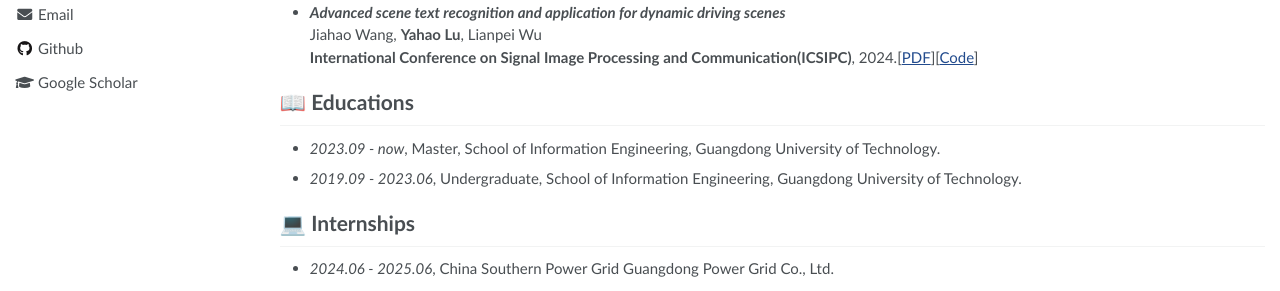
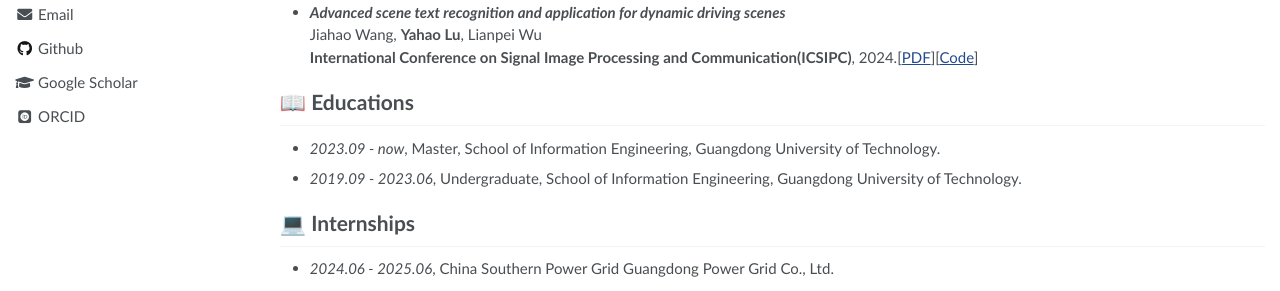
Before and after one commit to datou0326/datou0326.github.io, a Jekyll site: the page built from _pages/about.md, in a window 1280 px wide. Shown: the part 522-813 px from the top of the page. Built offline with Jekyll 4.4.1, drawn with Linux system fonts in a browser that asks for light colours; some web fonts are replaced.

Commit message:
Update _config.yml

```diff
--- a/_config.yml
+++ b/_config.yml
@@ -45,7 +45,7 @@ author:
   lastfm           :
   linkedin         : # e.g., "linkedin username"
   dblp             : # e.g., "https://dblp.org/pid/xx/xxxx.html"
-  orcid            : # e.g., "https://orcid.org/my-orcid?orcid=0009-0000-1862-3159"
+  orcid            : "https://orcid.org/my-orcid?orcid=0009-0000-1862-3159"
   pinterest        :
   soundcloud       :
   stackoverflow    : # http://stackoverflow.com/users/123456/username
```
